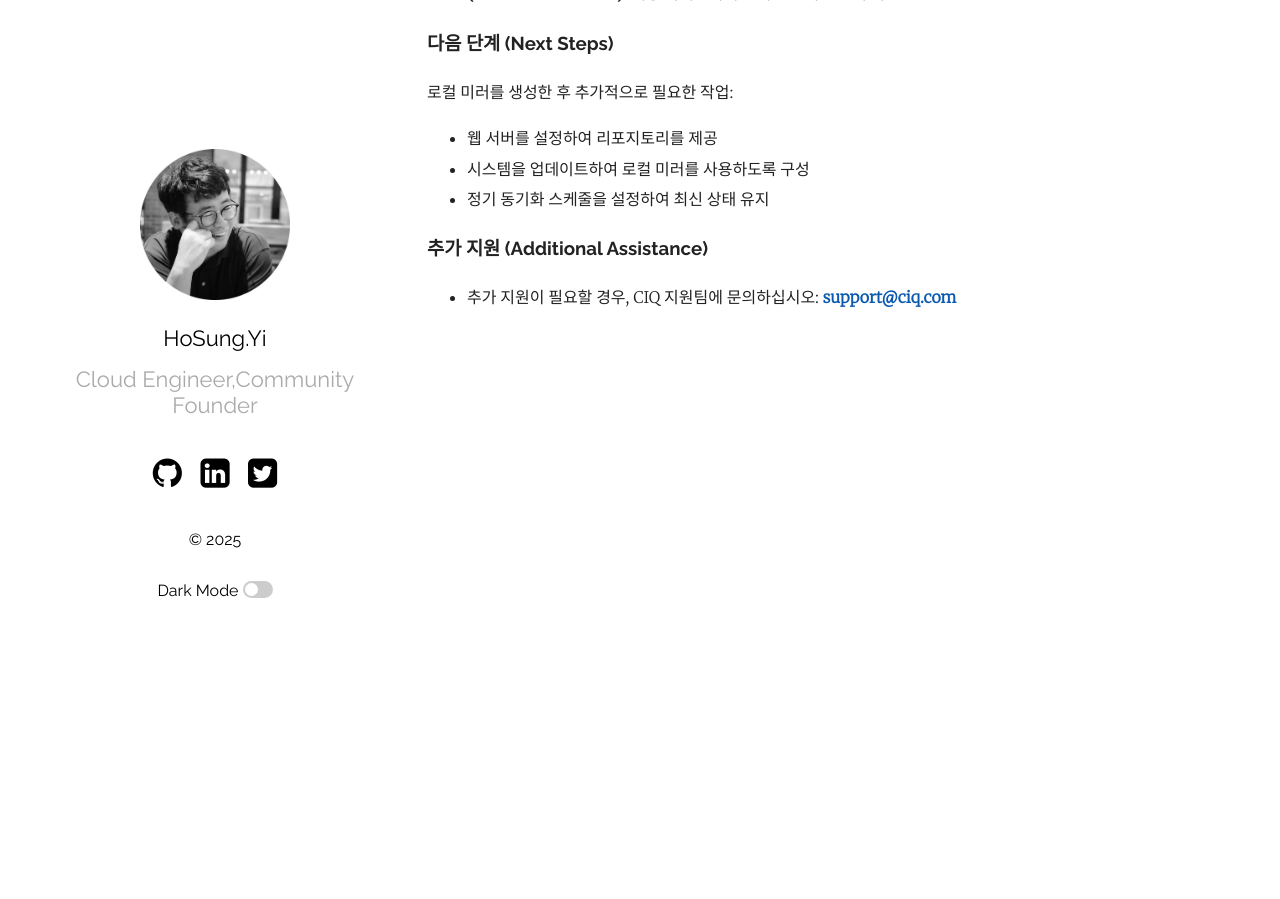
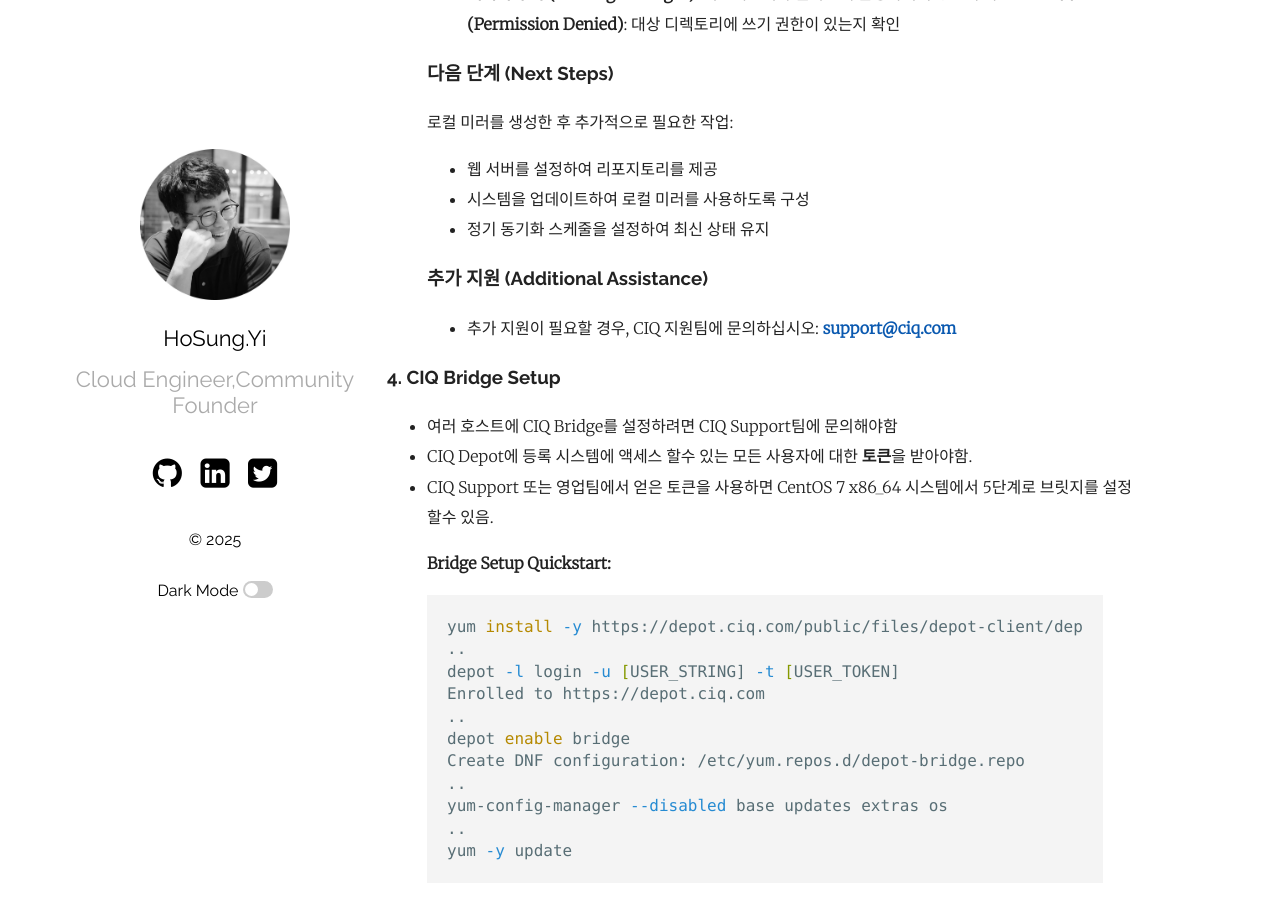
Before and after one commit to hslee77/hslee77.github.io, a Jekyll site: the page built from wiki/linux/2025-08-27-rockylinux.md, in a window 1280 px wide and 900 px high, scrolled down 6402 px. Built offline with Jekyll 4.4.1, drawn with Linux system fonts in a browser that asks for light colours.

Commit message:
202509 Update v1.0

````diff
--- a/wiki/linux/2025-08-27-rockylinux.md
+++ b/wiki/linux/2025-08-27-rockylinux.md
@@ -8,6 +8,8 @@ categories: [Linux, System]
 - [1. CIQ Depot Client](#1-ciq-depot-client)
 - [2. Rsync를 사용하여 CIQ 저장소 미러링](#2-rsync를-사용하여-ciq-저장소-미러링)
 - [3. Reposync를 이용한 CIQ 저장소 미러링](#3-reposync를-이용한-ciq-저장소-미러링)
+- [4. CIQ Bridge Setup](#4-ciq-bridge-setup)
+
 
 ### 1. CIQ Depot Client
 
@@ -225,3 +227,24 @@ createrepo_c --update /var/www/html/repos/ciq-bridge.x86_64/
 >
 > * 추가 지원이 필요할 경우, CIQ 지원팀에 문의하십시오:
 > **[support@ciq.com](mailto:support@ciq.com)**
+
+### 4. CIQ Bridge Setup
+
+* 여러 호스트에 CIQ Bridge를 설정하려면 CIQ Support팀에 문의해야함
+* CIQ Depot에 등록 시스템에 액세스 할수 있는 모든 사용자에 대한 **토큰**을 받아야함.
+* CIQ Support 또는 영업팀에서 얻은 토큰을 사용하면 CentOS 7 x86_64 시스템에서 5단계로 브릿지를 설정할수 있음.
+
+> **Bridge Setup Quickstart:**
+> ```bash
+> yum install -y https://depot.ciq.com/public/files/depot-client/depot/depot.x86_64.rpm
+> ..
+> depot -l login -u [USER_STRING] -t [USER_TOKEN]
+> Enrolled to https://depot.ciq.com
+> ..
+> depot enable bridge
+> Create DNF configuration: /etc/yum.repos.d/depot-bridge.repo
+> ..
+> yum-config-manager --disabled base updates extras os
+> ..
+> yum -y update
+>```
````
Also changed, not shown: _posts/2025-07-24-Journey.md (+2 -1 lines), wiki/memo/2025-08-31-sept.md (added, +43 -0 lines), img/2025life/desk.jpg (added), img/2025life/mac.jpg (added), img/2025life/soondae.jpg (added).
